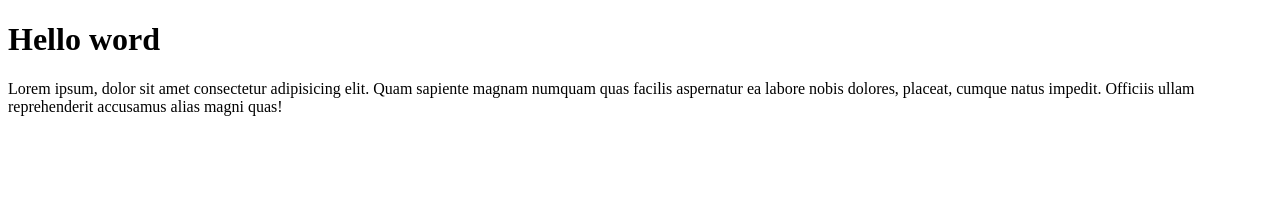
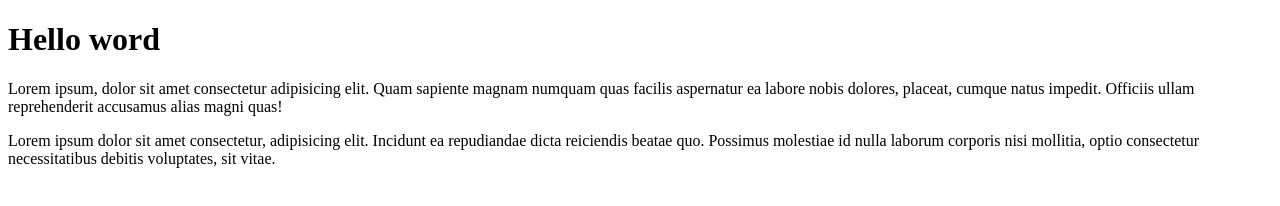
Before and after one commit to JGuilherme2005/Ola-mundo, a plain HTML site: page SITE EXEMPLO/index.html in a window 1280 px wide. Drawn offline with Linux system fonts and the light colour scheme.

Commit message:
adcionei um paragrafo

```diff
--- a/SITE EXEMPLO/index.html
+++ b/SITE EXEMPLO/index.html
@@ -11,6 +11,8 @@
 
    <p> Lorem ipsum, dolor sit amet consectetur adipisicing elit. Quam sapiente magnam numquam quas facilis aspernatur ea labore nobis dolores, placeat, cumque natus impedit. Officiis ullam reprehenderit accusamus alias magni quas!</p>
 
+   <p> Lorem ipsum dolor sit amet consectetur, adipisicing elit. Incidunt ea repudiandae dicta reiciendis beatae quo. Possimus molestiae id nulla laborum corporis nisi mollitia, optio consectetur necessitatibus debitis voluptates, sit vitae.</p>
+
 
 
 </body>
```
